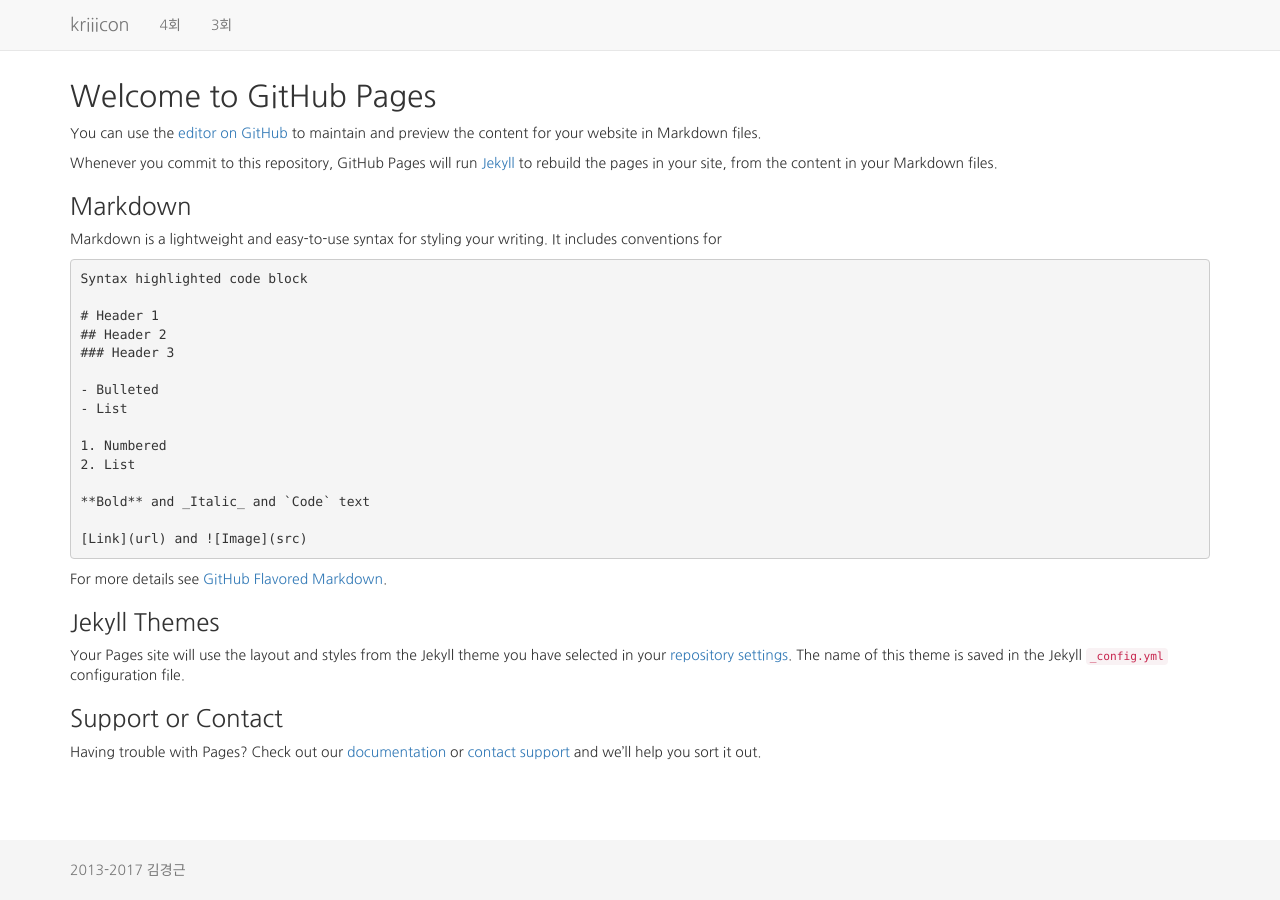
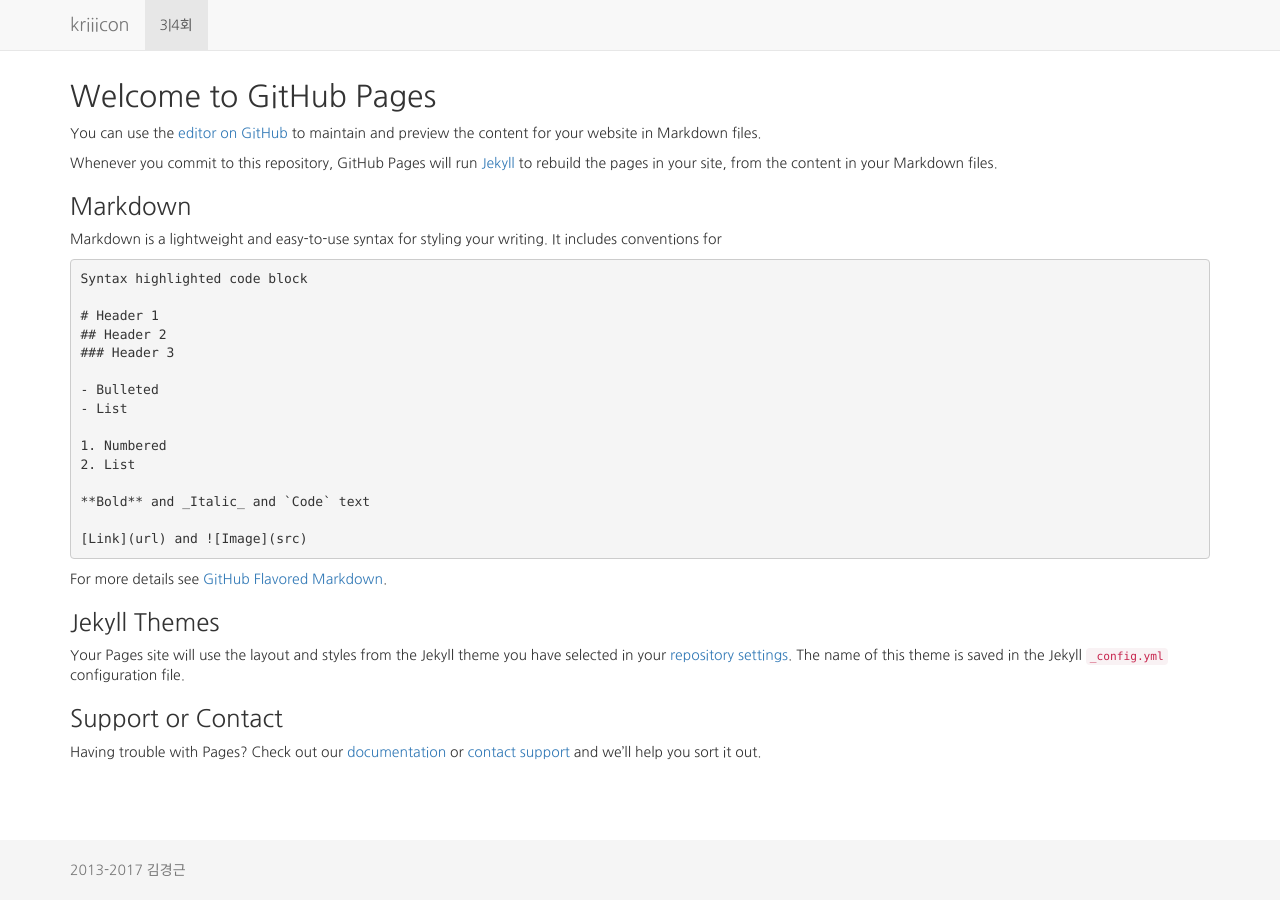
Before and after one commit to ojuz/kriiicon, a Jekyll site: the page built from index.md, in a window 1280 px wide. Built offline with Jekyll 4.4.1, drawn with Linux system fonts in a browser that asks for light colours; nearby versions of some CDN libraries; our own code applies the rules of GitHub Pages for plain Markdown files.

Commit message:
change navbar

```diff
--- a/_layouts/default.html
+++ b/_layouts/default.html
@@ -44,8 +44,14 @@
         </div>
         <div id="navbar" class="collapse navbar-collapse">
           <ul class="nav navbar-nav">
-            <li{% if page.url == "/4" %} class="active"{% endif %}><a href="/4">4회</a></li>
-            <li{% if page.url == "/3" %} class="active"{% endif %}><a href="/3">3회</a></li>
+            {% assign entries = "3|4" | split:":" %}
+            {% for entry in entries %}
+            {% if page.url == "/" + entry %}
+              <li class="active"><a>{{ entry }}회</a></li>
+            {% else %}
+              <li><a href="/{{ entry }} ">{{ entry }}회</a></li>
+            {% endif %}
+            {% endfor %}
           </ul>
         </div><!--/.nav-collapse -->
       </div>
```
